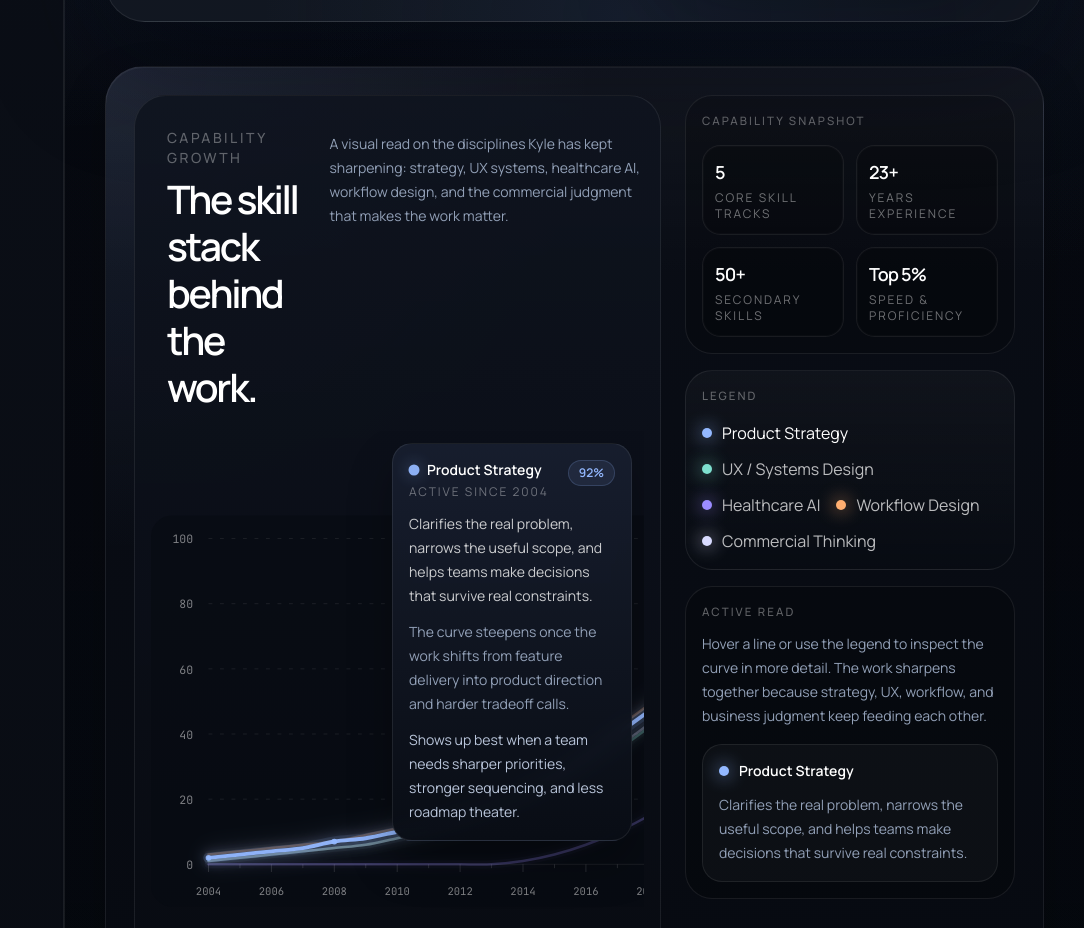
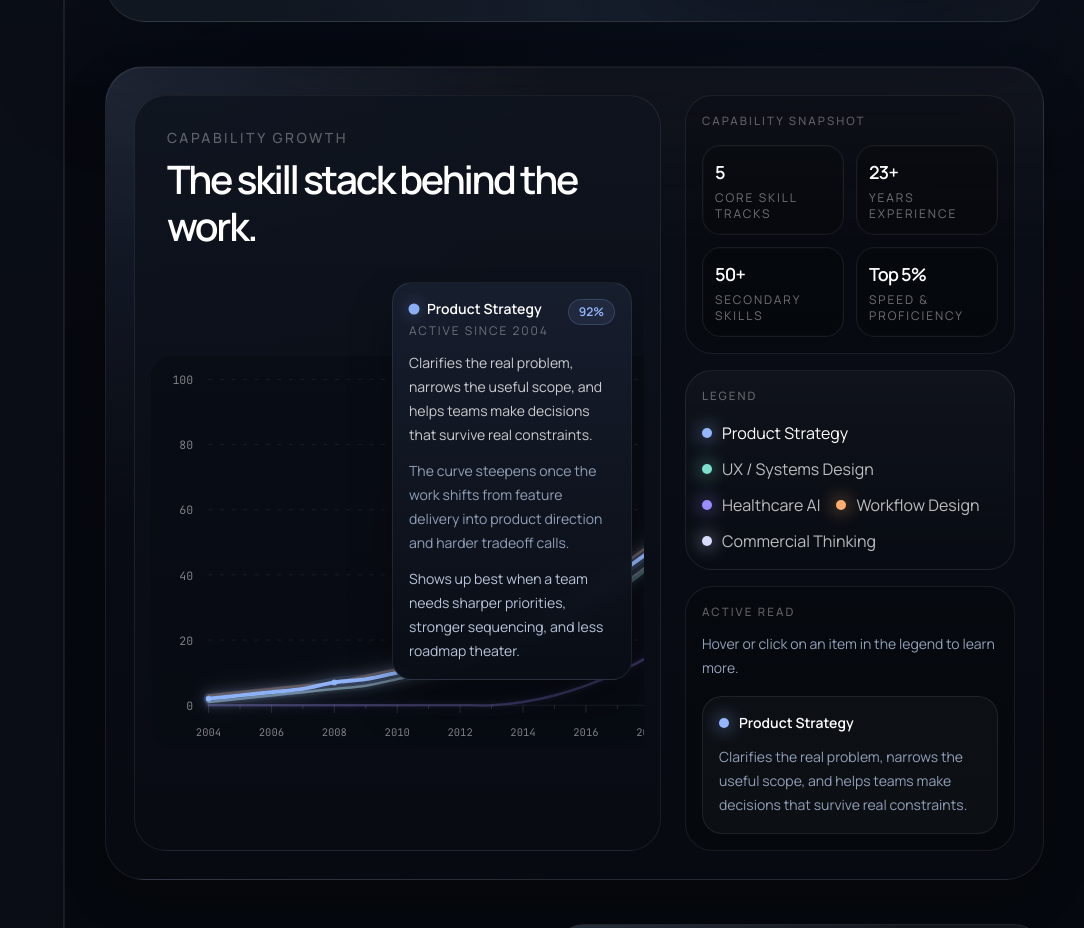
Before and after one commit to dumpsteredition/theOS, a Next.js app: page / in a window 1280 px wide. Shown: the part 960-1888 px from the top of the page, without its empty margins (196-1280 px from the left). Built offline with nearby package versions, Linux system fonts and the light colour scheme.

Commit message:
Trim capability growth homepage copy

```diff
--- a/components/sections/dashboard-home-redesign.tsx
+++ b/components/sections/dashboard-home-redesign.tsx
@@ -635,9 +635,7 @@ export function DashboardHomeRedesign() {
                   Active read
                 </p>
                 <p className="mt-3 text-sm leading-6 text-[color:var(--text-muted)]">
-                  Hover a line or use the legend to inspect the curve in more detail. The
-                  work sharpens together because strategy, UX, workflow, and business
-                  judgment keep feeding each other.
+                  Hover or click on an item in the legend to learn more.
                 </p>
                 <div className="mt-4 rounded-[1.25rem] border border-white/8 bg-white/[0.03] p-4">
                   <div className="flex items-center gap-2.5">
@@ -779,11 +777,6 @@ function GrowthChart({
             The skill stack behind the work.
           </h2>
         </div>
-        <p className="max-w-2xl text-sm leading-6 text-[color:var(--text-muted)] xl:pt-1">
-          A visual read on the disciplines Kyle has kept sharpening: strategy, UX
-          systems, healthcare AI, workflow design, and the commercial judgment that
-          makes the work matter.
-        </p>
       </div>
 
       <div className="relative flex-1 overflow-x-auto">
```
